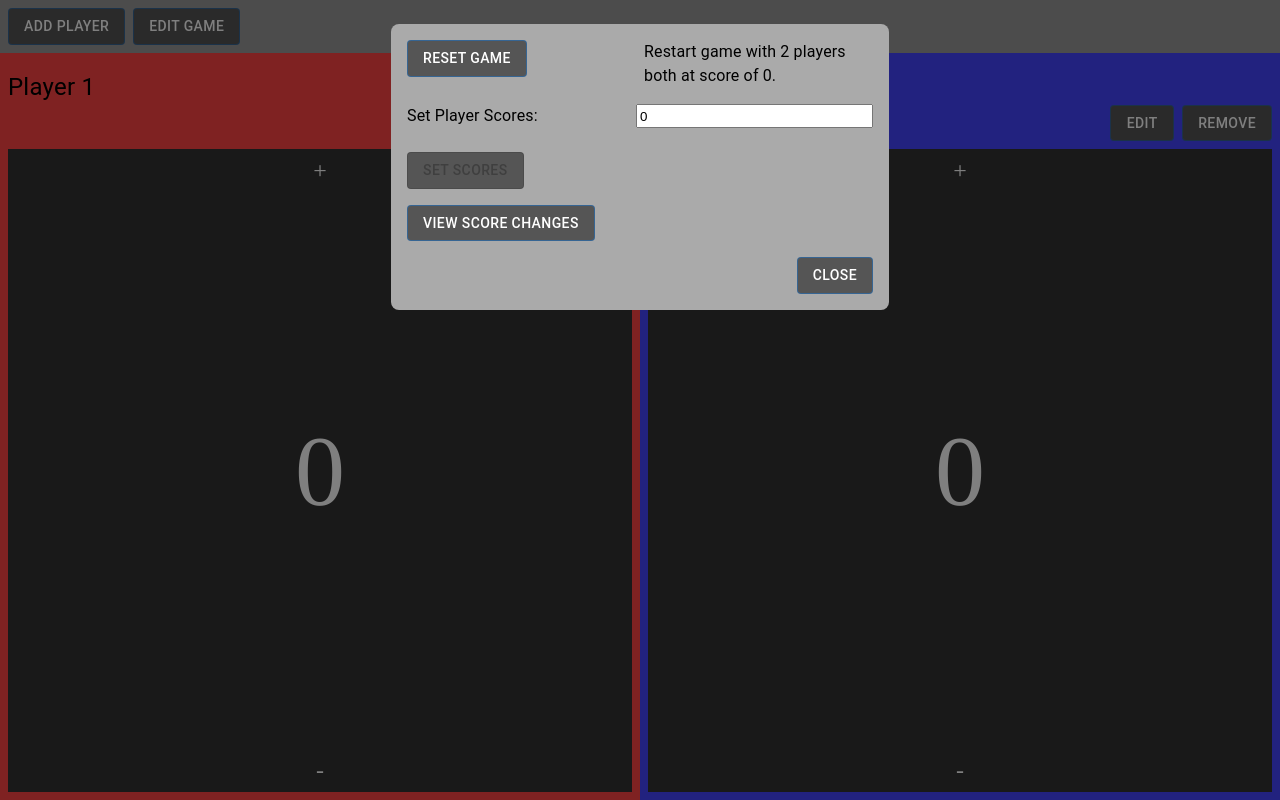
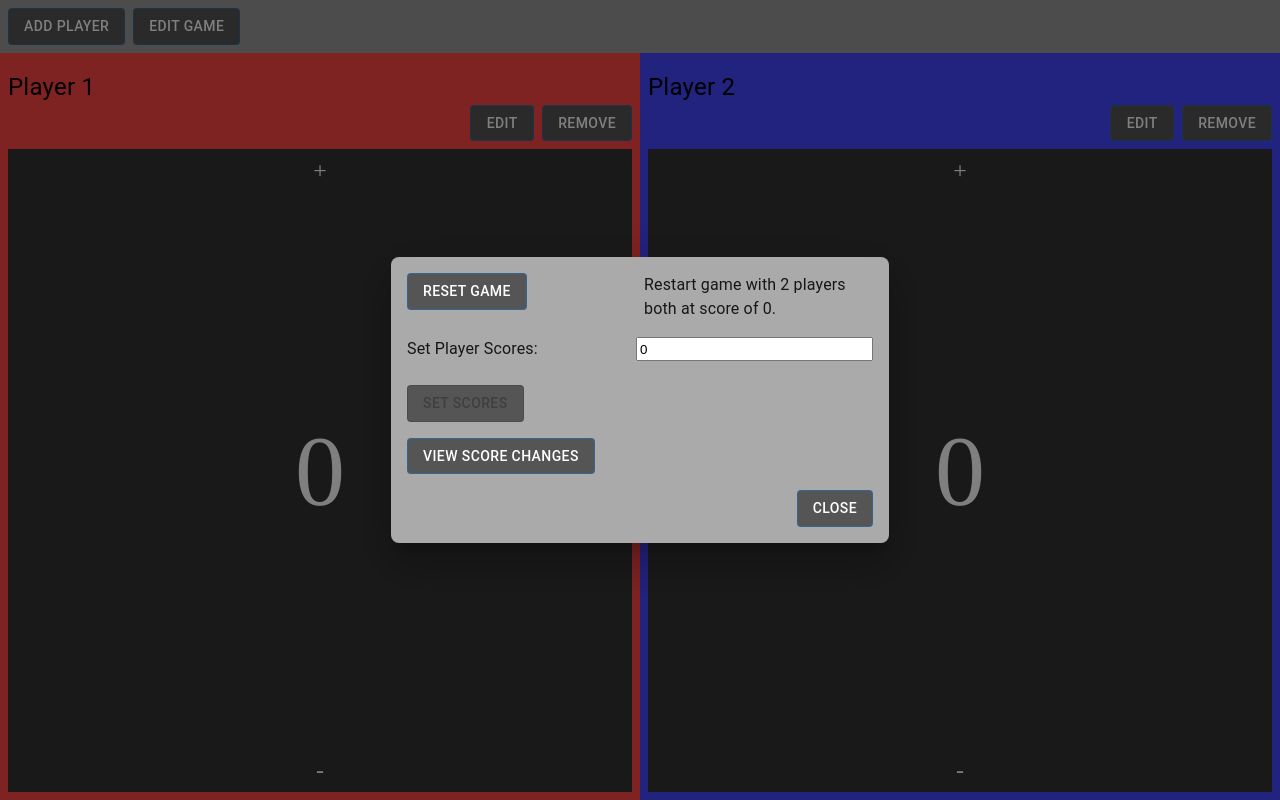
Before and after one commit to AceOfHeart5/game-life-tracker, a React (Vite) app: page / in a window 1280 px wide. Both pictures are taken after a click on the button "EDIT GAME". Built offline with nearby package versions, Linux system fonts and the light colour scheme.

Commit message:
fix modals

```diff
--- a/src/components/EditGameButtonAndModal.tsx
+++ b/src/components/EditGameButtonAndModal.tsx
@@ -1,4 +1,4 @@
-import { Modal, Typography } from "@mui/material";
+import { Dialog, Typography } from "@mui/material";
 import Button from "./Button";
 import { useState } from "react";
 import { useAppDispatch, useAppSelector } from "../hooks";
@@ -8,7 +8,7 @@ import { scoreTransactionAdd, scoreTransactionRemoveAll } from "../state/scoreTr
 import { scoreTransactionInProgressRemoveAll } from "../state/scoreTransactionInProgressSlice";
 import { playerAdd } from "../state/multiSliceActions";
 import ViewTransactionsButtonAndModal from "./ViewTransactionsButtonAndModal";
-import ModalContentWrapper from "./ModalContentWrapper";
+import { DialogPaperSX } from "../utilsAndConstants";
 
 const EditGameButtonAndModal = () => {
     const dispatch = useAppDispatch();
@@ -33,11 +33,11 @@ const EditGameButtonAndModal = () => {
 
     return <>
         <Button onClick={() => setOpen(true)}>Edit Game</Button>
-        <Modal
+        <Dialog
             open={open}
             onClose={() => setOpen(false)}
+            PaperProps={{ sx: DialogPaperSX }}
         >
-            <ModalContentWrapper>
             <div style={{ display: "flex", gap: "8px", justifyContent: "space-between" }}>
                 <div style={{ width: "50%" }}>
                     <Button onClick={() => {
@@ -65,8 +65,7 @@ const EditGameButtonAndModal = () => {
             </div>
             <ViewTransactionsButtonAndModal buttonText="View Score Changes" playerIds={playerIds}/>
             <Button sx={{ alignSelf: "end" }} onClick={() => setOpen(false)}>close</Button>
-            </ModalContentWrapper>
-        </Modal>
+        </Dialog>
     </>;
 };
 
--- a/src/components/EditPlayerButtonAndModal.tsx
+++ b/src/components/EditPlayerButtonAndModal.tsx
@@ -1,4 +1,4 @@
-import { Modal, Typography } from "@mui/material";
+import { Dialog, Typography } from "@mui/material";
 import { EntityId } from "@reduxjs/toolkit";
 import Button from "./Button";
 import { useEffect, useState } from "react";
@@ -7,7 +7,7 @@ import { playerUpdate, selectPlayerById } from "../state/playerSlice";
 import { selectPlayerScoreByPlayerId } from "../state/multiSliceSelectors";
 import { scoreTransactionAdd } from "../state/scoreTransactionSlice";
 import ViewTransactionsButtonAndModal from "./ViewTransactionsButtonAndModal";
-import ModalContentWrapper from "./ModalContentWrapper";
+import { DialogPaperSX } from "../utilsAndConstants";
 
 interface EditPlayerModalProps {
     playerId: EntityId,
@@ -35,11 +35,11 @@ const EditPlayerButtonAndModal = ({ playerId }: EditPlayerModalProps) => {
 
     return <>
         <Button onClick={() => setOpen(true)} sx={{ alignSelf: "end" }}>Edit</Button>
-        <Modal
+        <Dialog
             open={open}
             onClose={() => setOpen(false)}
+            PaperProps={{ sx: DialogPaperSX }}
         >
-            <ModalContentWrapper>
             <div>
                 <div style={{ display: "flex", justifyContent: "space-between" }}>
                     <label><Typography>Player Name: </Typography></label>
@@ -71,8 +71,7 @@ const EditPlayerButtonAndModal = ({ playerId }: EditPlayerModalProps) => {
                 }));
                 setOpen(false);
             }}>{ settingsDifferent ? "save and close" : "close"}</Button>
-            </ModalContentWrapper>
-        </Modal>
+        </Dialog>
     </>;
 };
 
--- a/src/components/ModalContentWrapper.tsx
+++ /dev/null
@@ -1,22 +0,0 @@
-interface ModalContentWrapperProps {
-    children: React.ReactNode,
-}
-
-const ModalContentWrapper = ({ children }: ModalContentWrapperProps) => {
-    return <div style={{ display: "flex", justifyContent: "center" }}>
-        <div style={{
-            backgroundColor: "#aaa",
-            padding: "16px",
-            margin: "24px",
-            display: "flex",
-            flexDirection: "column",
-            gap: "16px",
-            maxWidth: "600px",
-            borderRadius: "8px",
-        }}>
-            {children}
-        </div>
-    </div>;
-};
-
-export default ModalContentWrapper;
--- a/src/components/ViewTransactionsButtonAndModal.tsx
+++ b/src/components/ViewTransactionsButtonAndModal.tsx
@@ -1,11 +1,11 @@
-import { Modal } from "@mui/material";
+import { Dialog } from "@mui/material";
 import { EntityId } from "@reduxjs/toolkit";
 import Button from "./Button";
 import { useState } from "react";
 import { useAppSelector } from "../hooks";
 import { selectScoreTransactionsByPlayerIds } from "../state/scoreTransactionSlice";
 import ScoreTransaction from "./ScoreTransaction";
-import ModalContentWrapper from "./ModalContentWrapper";
+import { DialogPaperSX } from "../utilsAndConstants";
 
 interface ViewTransactionsButtonAndModalProps {
     playerIds: EntityId[],
@@ -18,18 +18,25 @@ const ViewTransactionsButtonAndModal = ({ playerIds, buttonText }: ViewTransacti
 
     return <div>
         <Button onClick={() => setOpen(true)}>{buttonText}</Button>
-        <Modal
+        <Dialog
             open={open}
             onClose={() => setOpen(false)}
+            PaperProps={{ sx: DialogPaperSX }}
         >
-            <ModalContentWrapper>
+            <div style={{
+                overflowY: "auto",
+                padding: "0 8px",
+                display: "flex",
+                flexDirection: "column",
+                gap: "8px",
+            }}>
                 {transactions.map(t => t === undefined ? null : <ScoreTransaction transactionId={t.id}/>)}
-                <Button
-                    sx={{ alignSelf: "end" }}
-                    onClick={() => setOpen(false)}
-                >close</Button>
-            </ModalContentWrapper>
-        </Modal>
+            </div>
+            <Button
+                sx={{ alignSelf: "end" }}
+                onClick={() => setOpen(false)}
+            >close</Button>
+        </Dialog>
     </div>;
 };
 
--- a/src/utilsAndConstants.ts
+++ b/src/utilsAndConstants.ts
@@ -8,3 +8,13 @@ export const restartCSSAnimationOnElementById = (elementId: string, cssAnimation
     void element.offsetWidth; // requesting offsetWidth/offsetHeight triggers DOM reflow
     element.style.animation = cssAnimation;
 };
+
+export const DialogPaperSX: React.CSSProperties = {
+    backgroundColor: "#aaa",
+    padding: "16px",
+    display: "flex",
+    flexDirection: "column",
+    gap: "16px",
+    maxWidth: "600px",
+    borderRadius: "8px",
+};
```
Lines whose indentation alone changed are shown as unchanged.
